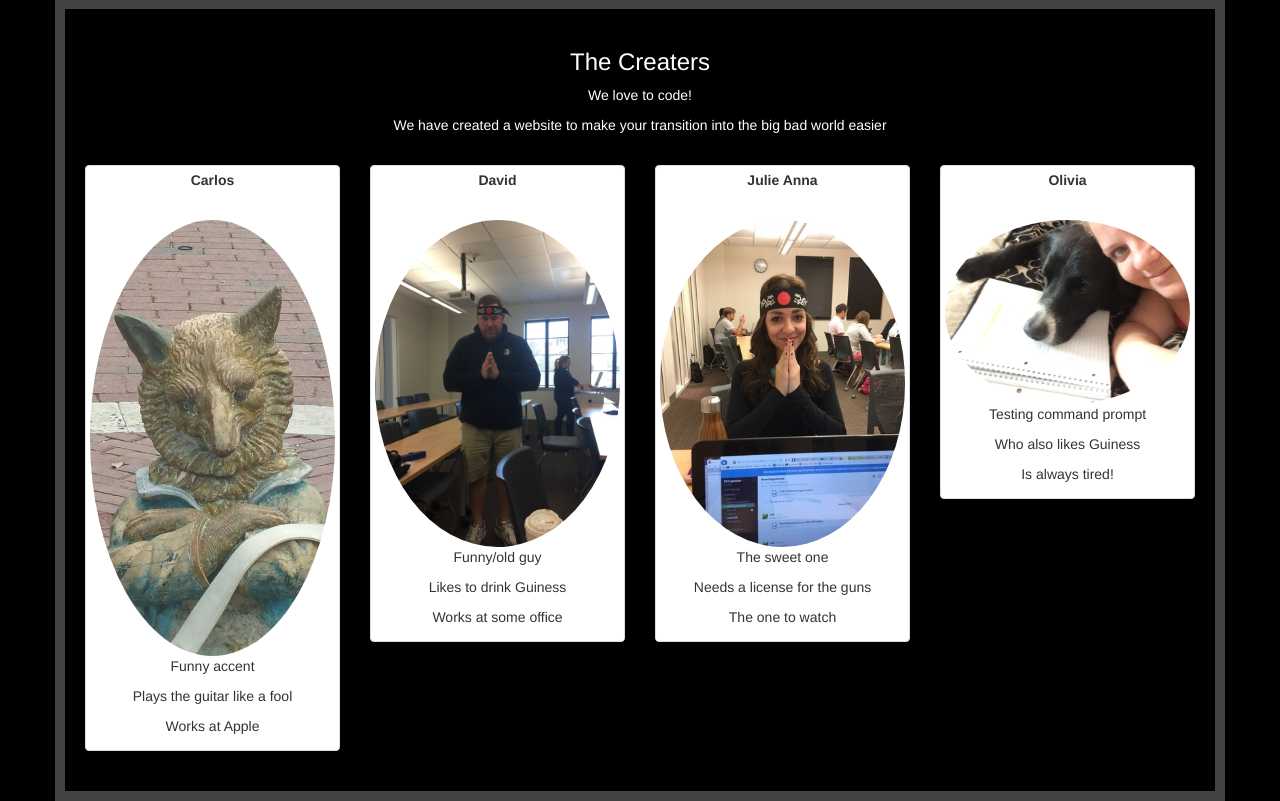
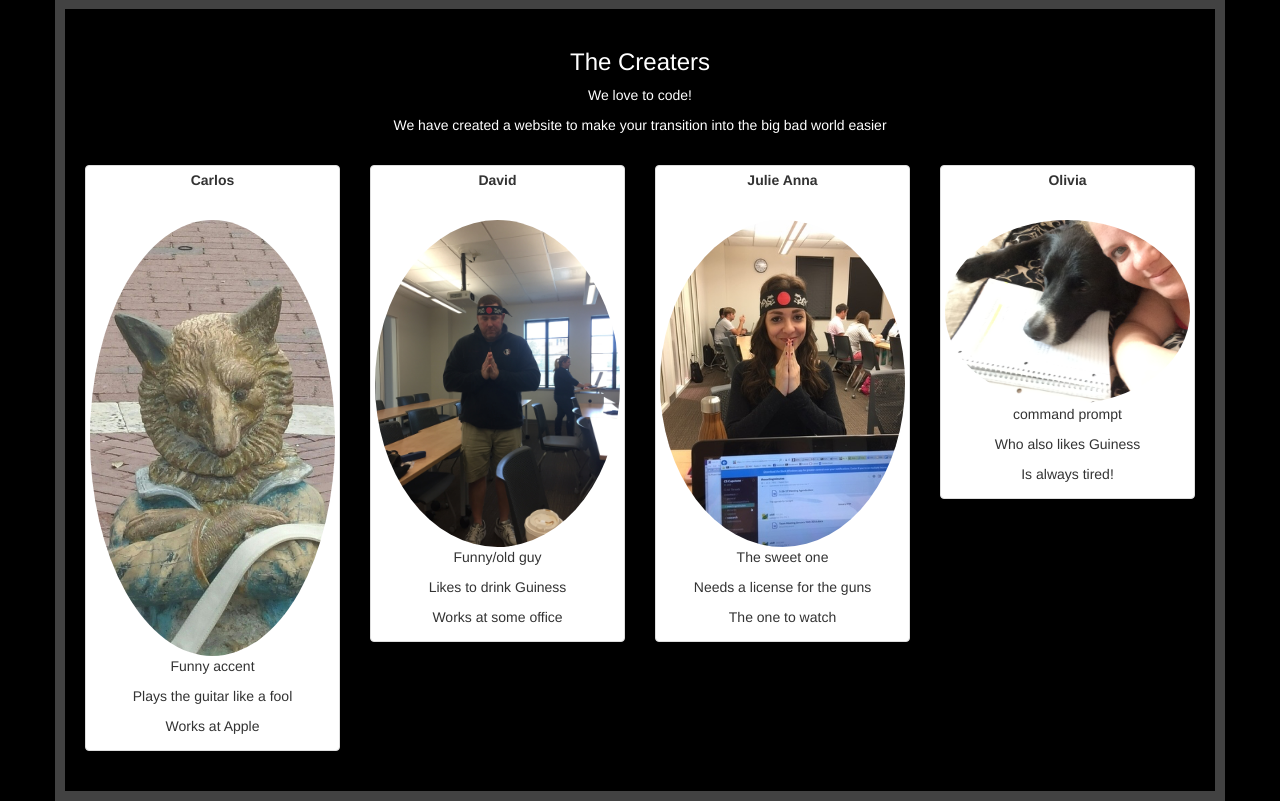
Before and after one commit to carlosrehu/mentar, a Flask app: template app/templates/aboutus.html in a window 1280 px wide. Shown: the part 916-1717 px from the top of the page. Run offline with Flask 2, Linux system fonts and the light colour scheme; the template is opened without the code that fills it, so the values that code supplies are empty; parts of the project's set-up code (start-up, migrations or seed data) failed here and were passed over; some libraries are stand-ins or nearby versions.

Commit message:
Still testing

```diff
--- a/app/templates/aboutus.html
+++ b/app/templates/aboutus.html
@@ -200,7 +200,7 @@
         <div class="thumbnail">
         <p class="text-center"><strong>Olivia</strong></p><br>
         <img src="static/liv1.jpg" class="img-circle person" alt="Team member Olivia">
-        <p>Testing command prompt</p>
+        <p>command prompt</p>
         <p>Who also likes Guiness</p>
         <p>Is always tired!</p>
         </div>
```
